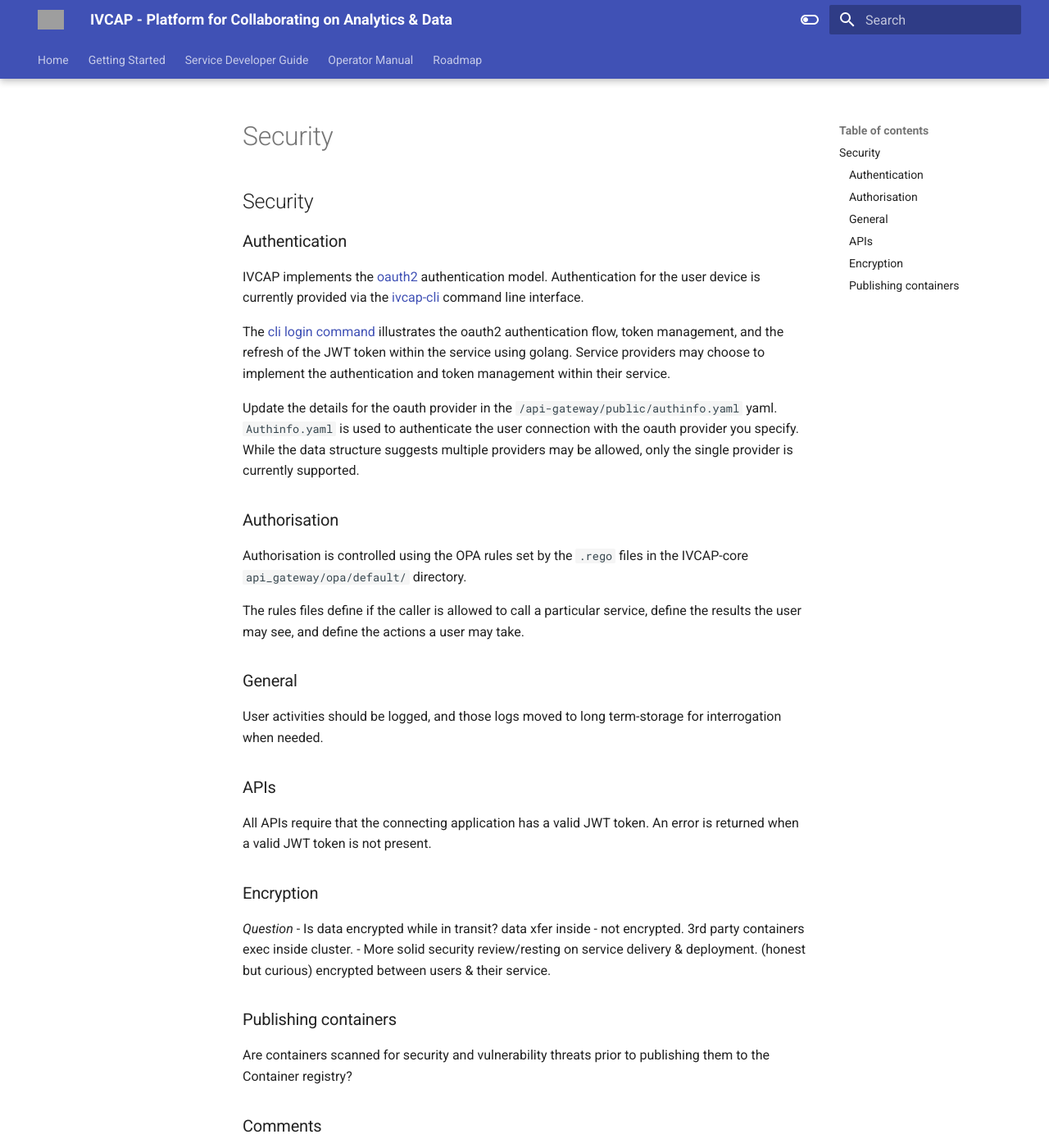
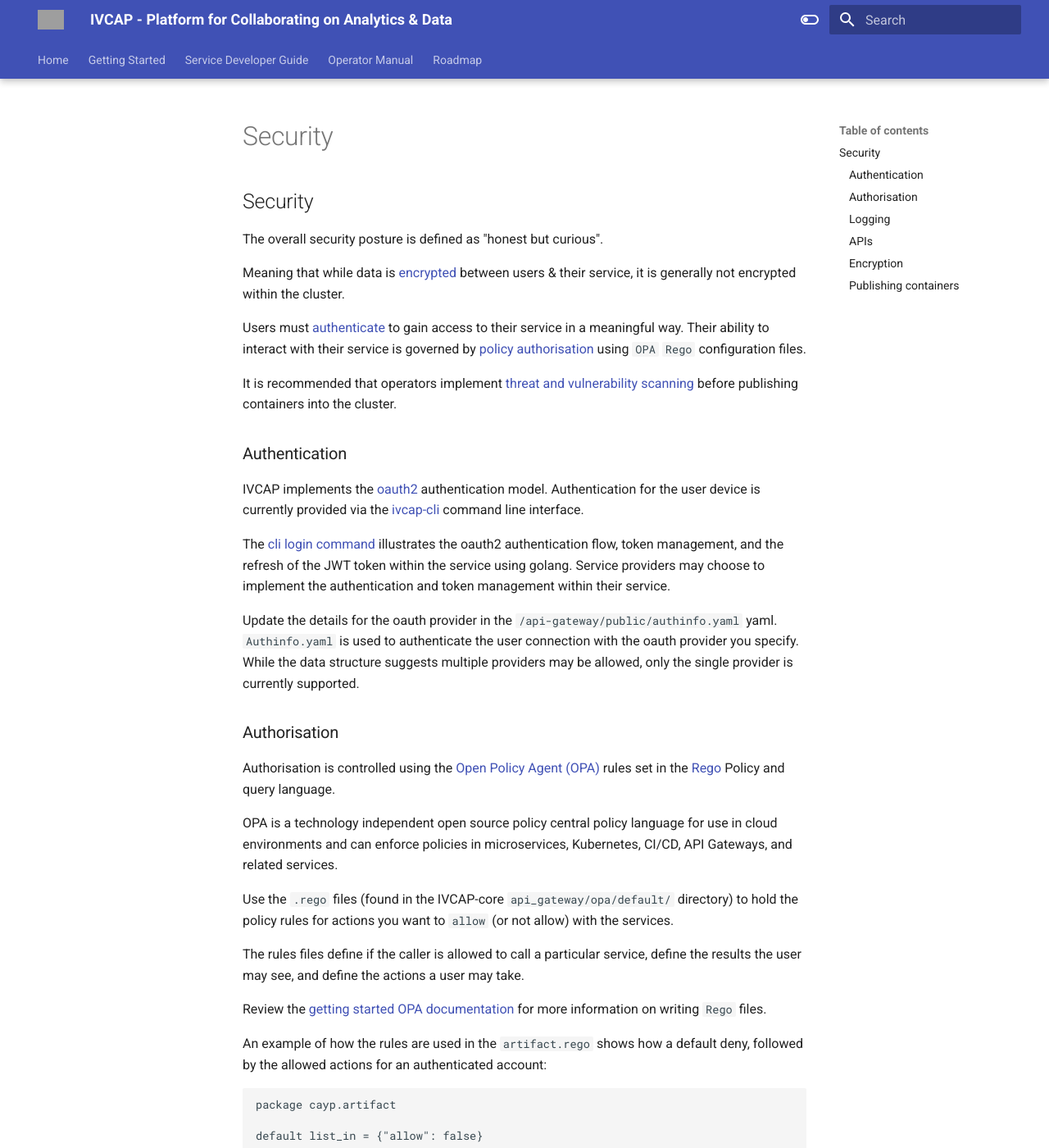
Before and after one commit to ivcap-works/ivcap-docs, an MkDocs documentation site: the page built from docs/operator-manual/security.md, in a window 1280 px wide and 1400 px high. Shown: the whole window at 82% size. Built offline with MkDocs 1.6.1 and Material for MkDocs 9.7.7, drawn with Linux system fonts in a browser that asks for light colours; comment, search, counter and statistics services are not loaded; some of the changed text lies outside the part shown; grey boxes are pictures that could not be loaded.

Commit message:
Updates for Operator Manual

````diff
--- a/docs/operator-manual/security.md
+++ b/docs/operator-manual/security.md
@@ -1,4 +1,12 @@
 ## Security
+
+The overall security posture is defined as "honest but curious".
+
+Meaning that while data is [encrypted](#encryption) between users & their service, it is generally not encrypted within the cluster.
+
+Users must [authenticate](#authentication) to gain access to their service in a meaningful way.  Their ability to interact with their service is governed by [policy authorisation](#authorisation) using `OPA` `Rego` configuration files.
+
+It is recommended that operators implement [threat and vulnerability scanning](#publishing-containers) before publishing containers into the cluster.
 
 ### Authentication
 
@@ -14,11 +22,58 @@
 
 ### Authorisation
 
-Authorisation is controlled using the OPA rules set by the `.rego` files in the IVCAP-core `api_gateway/opa/default/` directory.
+Authorisation is controlled using the [Open Policy Agent (OPA)](https://www.openpolicyagent.org/docs/latest/) rules set in the [Rego](https://www.openpolicyagent.org/docs/latest/policy-language/) Policy and query language.
+
+OPA is a technology independent open source policy central policy language for use in cloud environments and can enforce policies in microservices, Kubernetes, CI/CD, API Gateways, and related services.
+
+Use the `.rego` files (found in the IVCAP-core `api_gateway/opa/default/` directory) to hold the policy rules for actions you want to `allow` (or not allow) with the services.
 
 The rules files define if the caller is allowed to call a particular service, define the results the user may see, and define the actions a user may take.
 
-### General
+Review the [getting started OPA documentation](https://www.openpolicyagent.org/docs/latest/policy-testing/#getting-started) for more information on writing `Rego` files.
+
+An example of how the rules are used in the `artifact.rego` shows how a default deny, followed by the allowed actions for an authenticated account:
+
+``` R
+package cayp.artifact
+
+default list_in = {"allow": false}
+
+default read_out = {"allow": false}
+
+default upload_in = {"allow": false}
+
+default addcollection_in = {"allow": false}
+
+default removecollection_in = {"allow": false}
+
+default addmetadata_in = {"allow": false}
+
+default removemetadata_in = {"allow": false}
+
+# Extend list queries to only include the account holder's orders
+list_in = {"allow": true, "account-id": aid} {
+	aid := input.requester.Account
+}
+
+# Only return the details of a single artifact if the
+# requester's 'Account.ID' is identical to the account ID associated with the artifact
+read_out = {"allow": true} {
+	c_acc := acc2uuid(input.requester.Account)
+	r_acc := acc2uuid(input.data.response.Projected.Account.ID)
+	print("c_acc:", c_acc, "r_acc:", r_acc)
+	c_acc = r_acc
+}
+
+# Only accept artifacts where the 'Artifact.AccountID' in the payload
+# is identical to the account ID (jwt: 'acc') of the caller
+upload_in = {"allow": true} {
+	print("upload_in!!!", input.requester.Account)
+	isAccount(input.requester.Account)
+}
+```
+
+### Logging
 
 User activities should be logged, and those logs moved to long term-storage for interrogation when needed.
 
@@ -29,11 +84,14 @@
 
 ### Encryption
 
-*Question* - Is data encrypted while in transit?
-data xfer inside - not encrypted.
-3rd party containers exec inside cluster. - More solid security review/resting on service delivery & deployment.  (honest but curious)
-encrypted between users & their service.
+Data exchanged between the service and external users and services is encrypted in transit.  However data transfer between the services inside the K8s cluster is generally not encrypted.
+
+This also means that third party containers executed inside the cluster may have access to the data used and stored for the services necessitating more solid security reviews and testing on service delivery & deployment.
 
 ### Publishing containers
 
-Are containers scanned for security and vulnerability threats prior to publishing them to the Container registry?
+Container scanning for security and vulnerability threats prior to publishing them to the Container registry may be contingent on the hosted environment.
+
+A robust policy of scanning containers for security and vulnerability threats should take place prior to publishing containers to the non-prod or  testing is recommended to be implemented by the system operators.
+
+A program of code reviews may help mitigate the threat of the code within the containers being used for untoward activities.
````
Also changed, not shown: docs/operator-manual/README.md (+1 -1 lines), docs/operator-manual/installation.md (+6 -8 lines).
